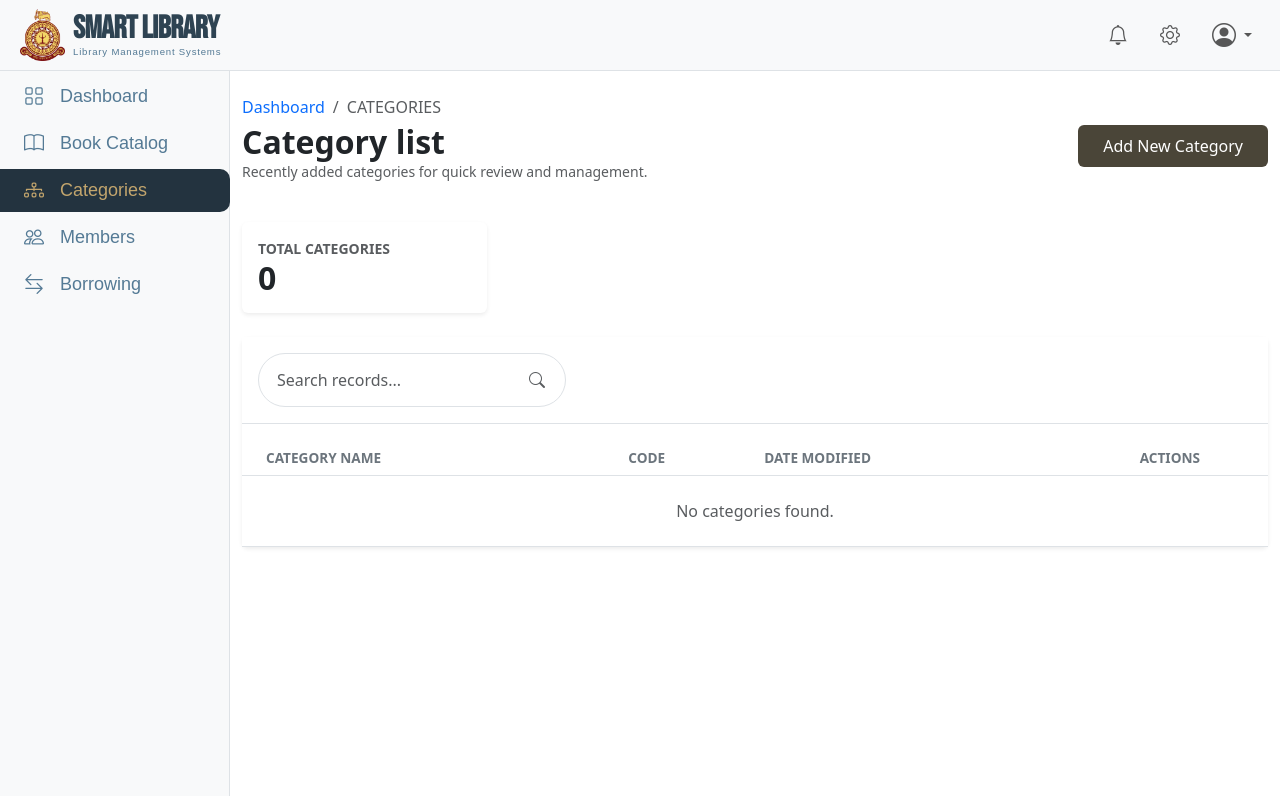
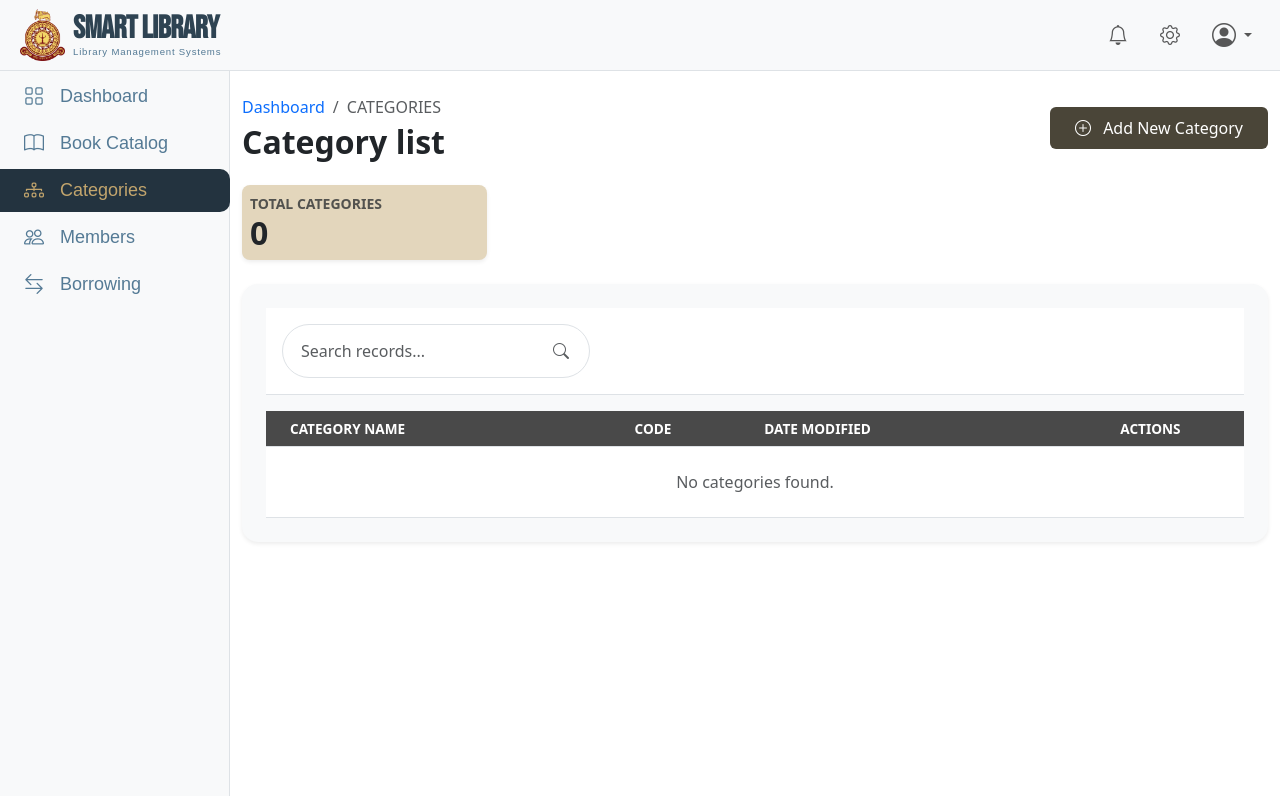
Before and after one commit to HashanSudeera/Library-Management-System, a PHP site: page /web_project/categories/category_list.php in a window 1280 px wide. Run offline with PHP 8.4, Linux system fonts and the light colour scheme; data that the repository does not hold is empty; some web fonts are replaced.

Commit message:
bugs fixing

```diff
--- a/assets/style.css
+++ b/assets/style.css
@@ -242,3 +242,13 @@
     color: #dc3545;
     /* Red for delete */
 }
+
+.custom_card{
+    background-color: var(--brown-200);
+}
+
+.custom-header thead th {
+    background-color: var(--grey-400);
+    color: white;
+
+}
--- a/categories/category_list.php
+++ b/categories/category_list.php
@@ -38,11 +38,12 @@ $total_cats = mysqli_fetch_assoc($count_result)['total'];
                     </ol>
                 </nav>
                 <h2 class="fw-bold m-0">Category list</h2>
-                <p class="text-muted small">Recently added categories for quick review and management.</p>
             </div>
+
             <div class="col-auto">
                 <a href="add_category.php">
                     <button class="btn text-white px-4 py-2" style="background-color: #4a4538;">
+                        <i class="bi bi-plus-circle me-2"></i>
                         Add New Category
                     </button>
                 </a>
@@ -83,16 +84,17 @@ $total_cats = mysqli_fetch_assoc($count_result)['total'];
             <?php endif; ?>
         <?php endif; ?>
 
-        <div class="row g-3 mb-4">
+        <div class="row g-3 mb-4 ">
             <div class="col-md-3">
-                <div class="card border-0 shadow-sm p-3 position-relative">
+                <div class="card custom_card border-0 shadow-sm w-180 p-2 rounded-3">
                     <span class="text-muted small fw-bold">TOTAL CATEGORIES</span>
                     <h2 class="fw-bold mb-0"><?php echo $total_cats; ?></h2>
                 </div>
             </div>
         </div>
 
-        <div class="card border-0 shadow-sm">
+
+        <div class="card border-0 shadow-sm bg-body-tertiary p-4 rounded-4">
             <div class="card-body p-0">
                 <form method="GET" action="category_list.php">
                     <div class="d-flex justify-content-between align-items-center p-3 bg-white border-bottom">
@@ -108,7 +110,8 @@ $total_cats = mysqli_fetch_assoc($count_result)['total'];
                 </form>
 
                 <div class="table-responsive">
-                    <table class="table align-middle mb-0">
+                    <table class="table table-hover mb-0 custom-header">
+
                         <thead class="bg-light text-muted small text-uppercase">
                             <tr>
                                 <th class="ps-4">Category Name</th>
```
